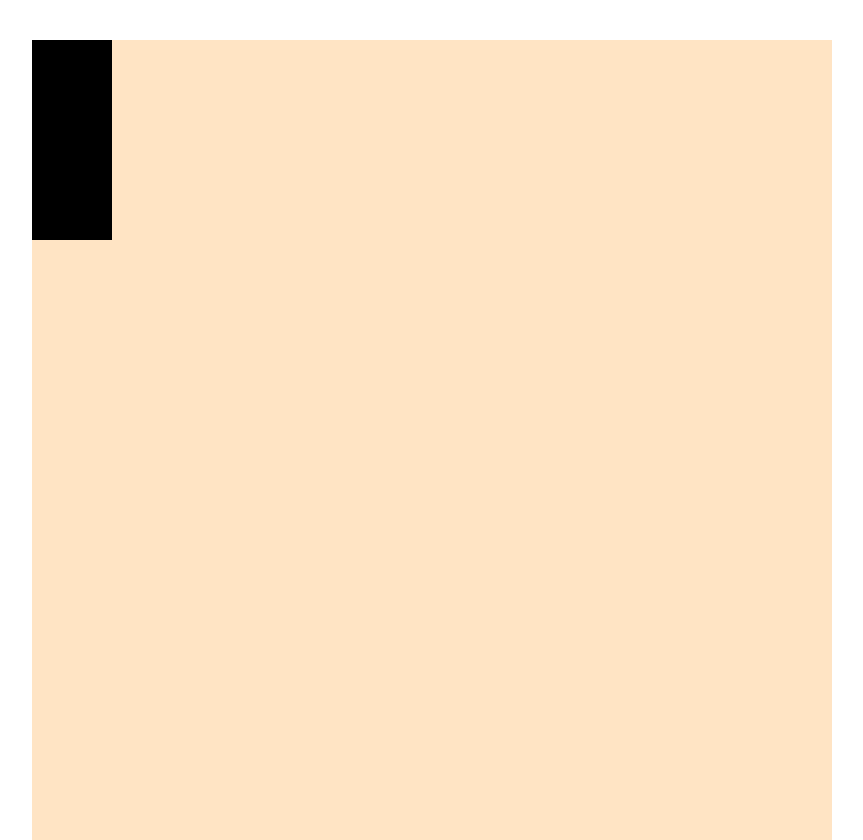
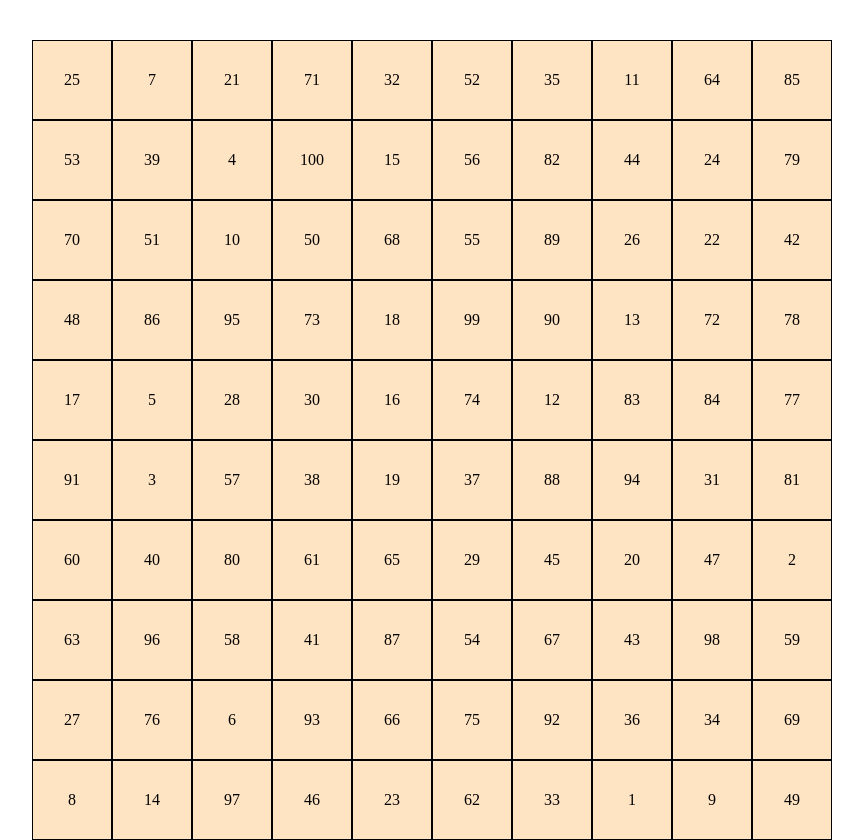
Before and after one commit to amaljom/js-campominato-grid, a plain HTML site: page index.html in a window 1280 px wide. Shown: the whole page, without its empty margins (208-1071 px from the left). Drawn offline with Linux system fonts and the light colour scheme.

Commit message:
aggiunti i numeri che compaiono randomicamente

```diff
--- a/css/style.css
+++ b/css/style.css
@@ -13,9 +13,13 @@ body{
     background-color: bisque;
     margin-top: 50px;
     margin: 0 auto;
+    display: flex;
+    flex-wrap: wrap;
 }
 .new-grid{
-    display: flex;
     width: calc(100% / 10);
     border: 1px solid black;
+    display: flex;
+    justify-content: center;
+    align-items: center;
 }
--- a/js/script.js
+++ b/js/script.js
@@ -1,21 +1,36 @@
 
 //  ! dobbiamo generare automaticamente cento caselle dentro il container presente nel html
-
-
 const container = document.getElementById('containder-grid');
 
+const blackList=[];
 // ! FUNZIONE CHE GENERA UN NUOVO QUADRATO
 function createElement(){
     const newBox= document.createElement('div');
     newBox.classList.add("new-grid");
+   // diamo indietro il risultato
+    return newBox;
+}
 
-    return newBox;
+// ! FUNZIONE CHE GENERA UN NUMERO
+function createNumber(usedNumbers){
+    let randomNumber = (Math.floor(Math.random() * 100)+1);
+    while(usedNumbers.includes(randomNumber)){
+        randomNumber = (Math.floor(Math.random() * 100)+1);
+    }
+    return randomNumber;
 }
 
 
 // * richiamo la funzione per genereare quadrati
 for (let index = 0; index < 100; index++) {
+    // ? RICHIAMO DELLA FUNZIONEPER GENERARE LE BOX
     const newGridBox = createElement();
 
+    // ? RICHIAMO DELLA FUNZIONE PER GENERARE I NUMERI
+
+    const gridNumber= createNumber(blackList);
+
+    newGridBox.innerHTML=gridNumber;
+    blackList.push(gridNumber);
     container.append(newGridBox);
 }
```
